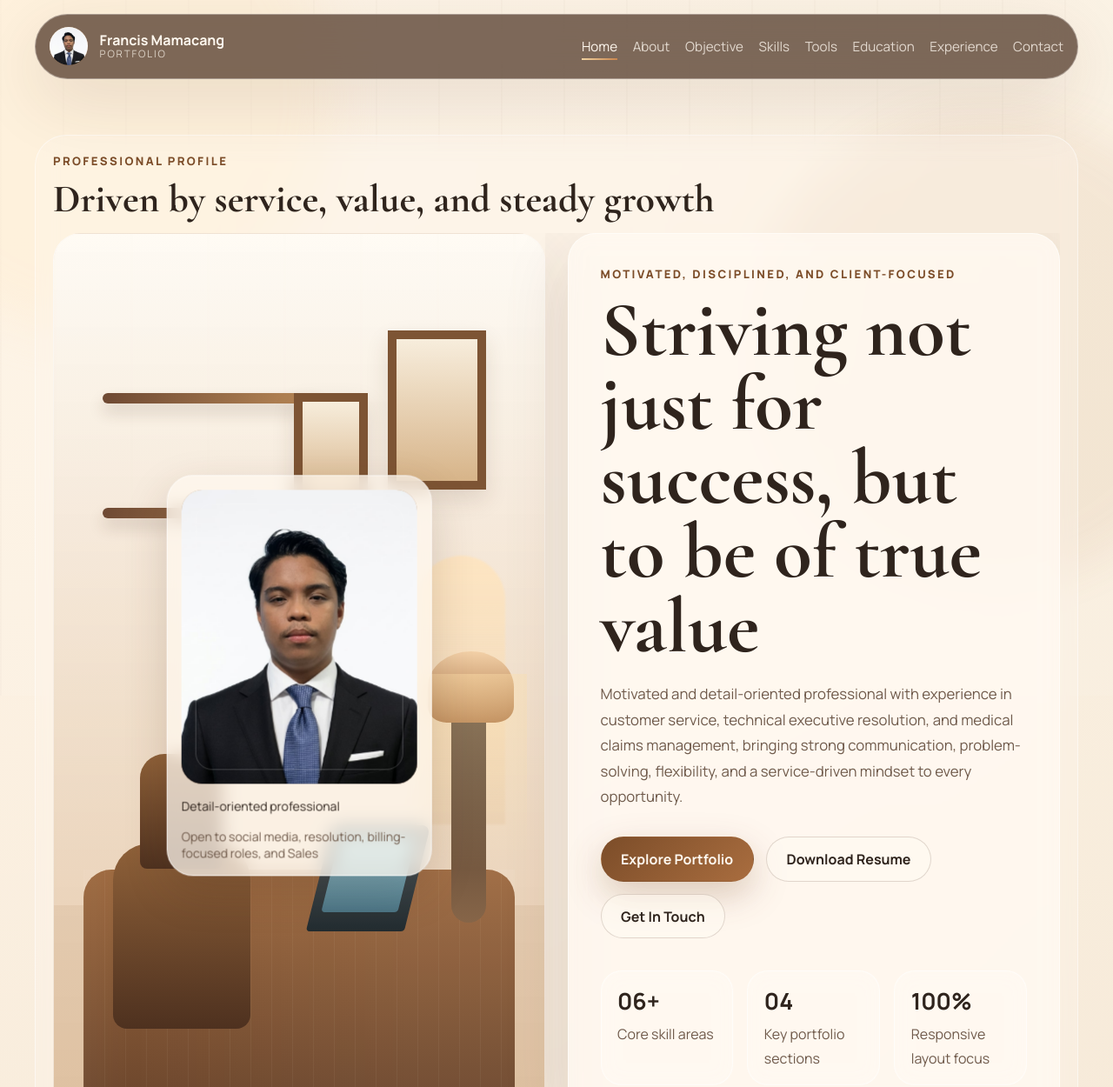
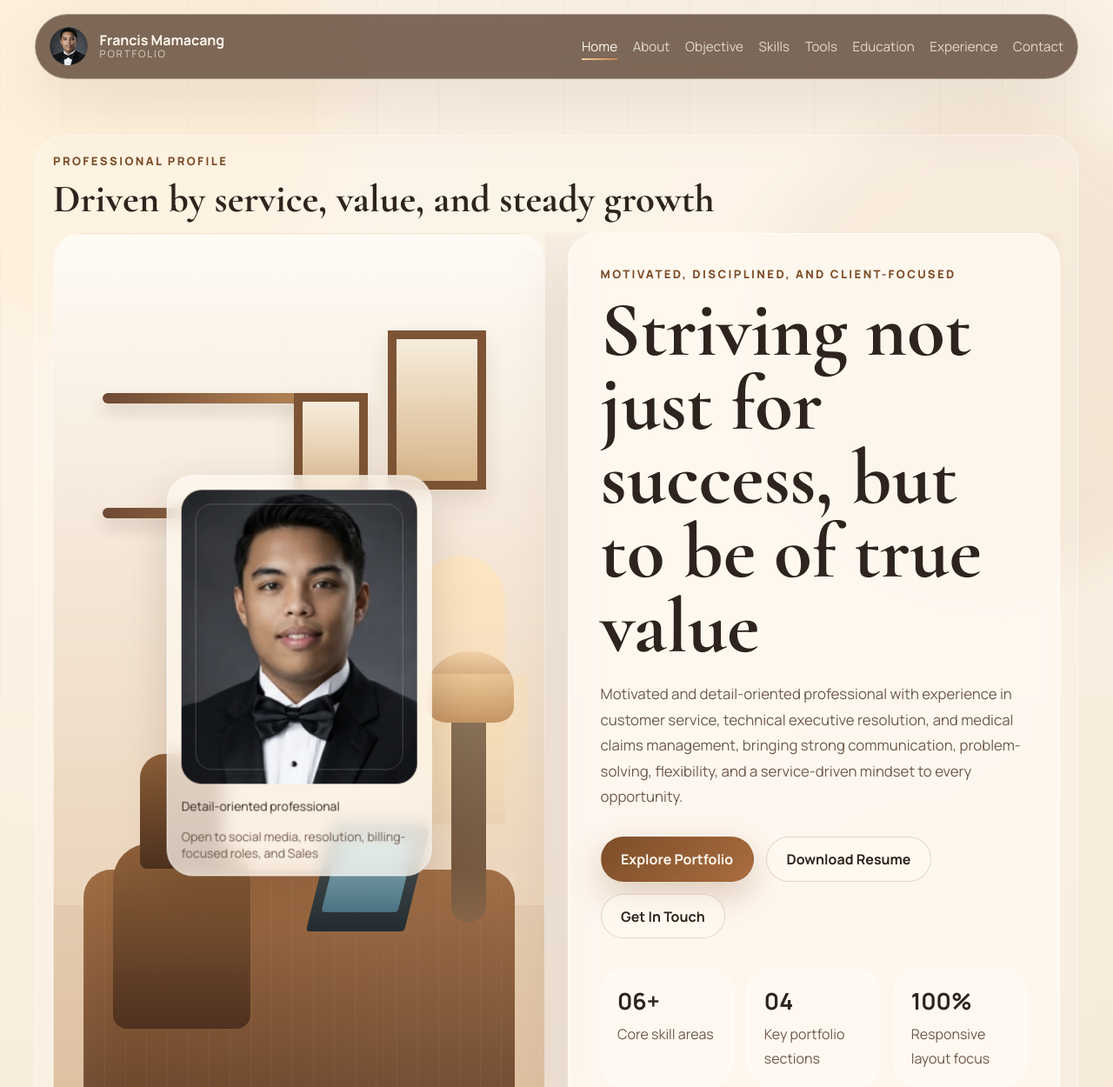
Before and after one commit to Marcpro1221/Francis-Portfolio, a website: page index.html in a window 1280 px wide. Shown: the top 1250 px of the page at 87% size. Drawn offline with nearby package versions, Linux system fonts and the light colour scheme.

Commit message:
update profile picture

```diff
--- a/index.html
+++ b/index.html
@@ -8,9 +8,9 @@
     name="description"
     content="A responsive office-room inspired portfolio highlighting profile, skills, education, experience, and featured achievements."
   >
-  <link rel="icon" type="image/jpeg" href="Asset/francis.jfif">
-  <link rel="shortcut icon" type="image/jpeg" href="Asset/francis.jfif">
-  <link rel="apple-touch-icon" href="Asset/francis.jfif">
+  <link rel="icon" type="image/jpeg" href="Asset/picfrancis.jpg">
+  <link rel="shortcut icon" type="image/jpeg" href="Asset/picfrancis.jpg">
+  <link rel="apple-touch-icon" href="Asset/picfrancis.jpg">
   <link rel="preconnect" href="https://fonts.googleapis.com">
   <link rel="preconnect" href="https://fonts.gstatic.com" crossorigin>
   <link
@@ -26,7 +26,7 @@
   <header class="site-header">
     <a class="brand" href="#home">
       <span class="brand-mark">
-        <img src="Asset/francis.jfif" alt="Francis profile">
+        <img src="Asset/picfrancis.jpg" alt="Francis profile">
       </span>
       <span class="brand-copy">
         <strong>Francis Mamacang</strong>
@@ -81,7 +81,7 @@
               <div class="frame frame-two"></div>
               <div class="portrait-card">
                 <div class="portrait-photo">
-                  <img src="Asset/francis.jfif" alt="Francis portrait">
+                  <img src="Asset/picfrancis.jpg" alt="Francis portrait">
                 </div>
                 <div class="portrait-caption">
                   <p>Detail-oriented professional</p>
```
Also changed, not shown: Asset/picfrancis.jpg (added).
